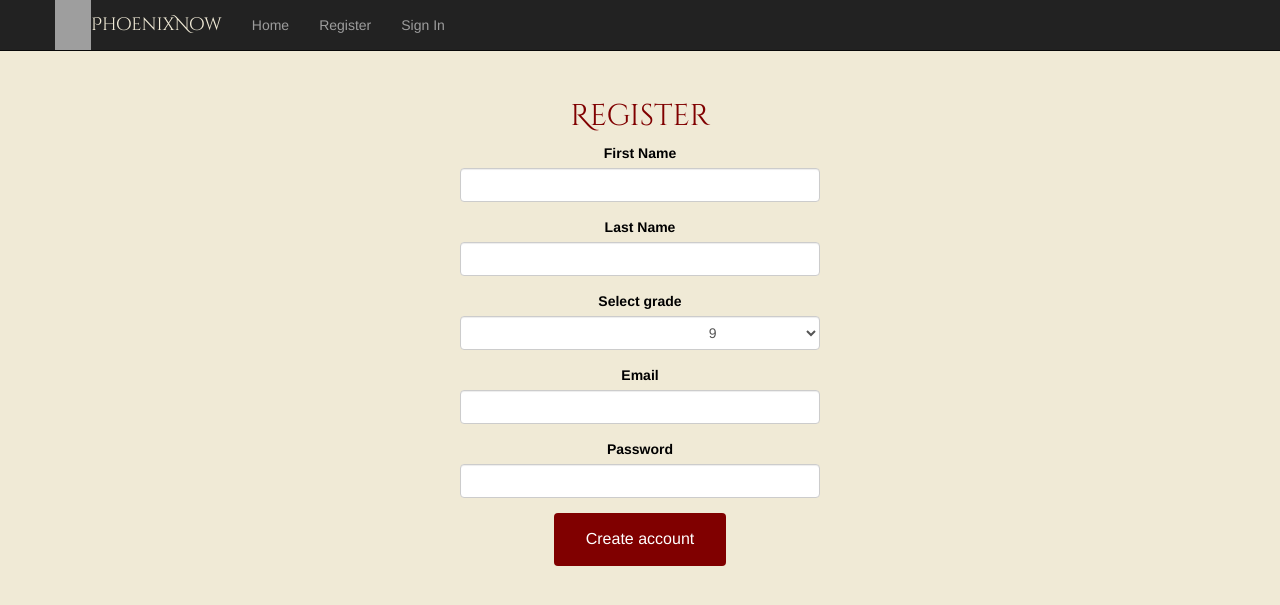
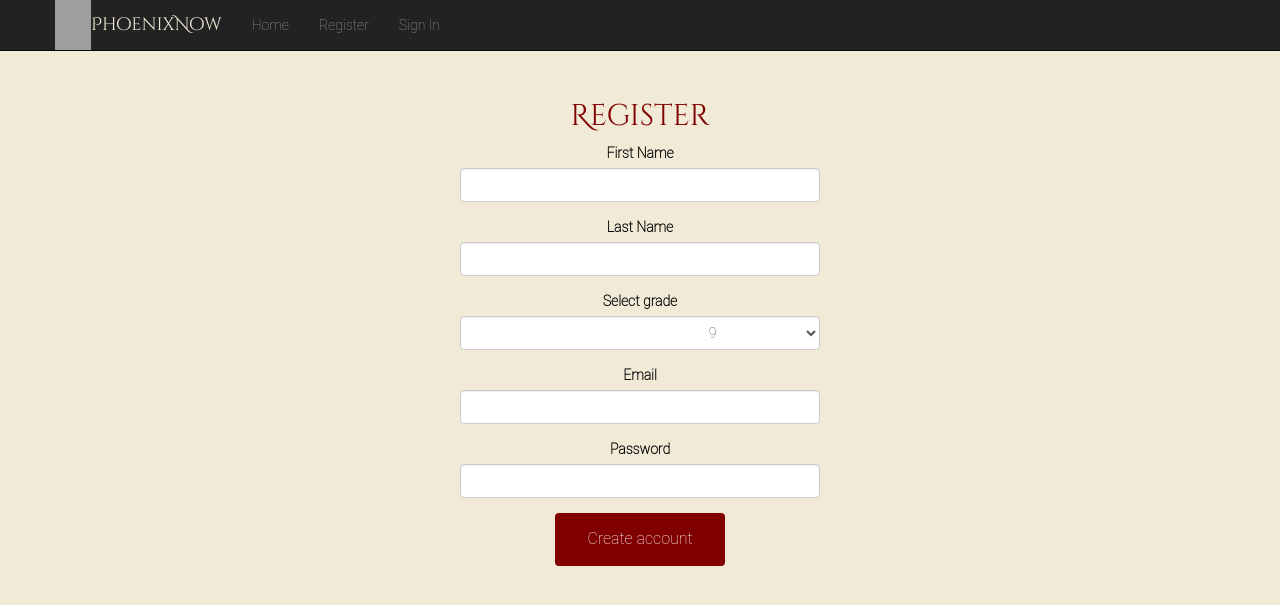
Before and after one commit to ECGHelloWorld/PhoenixNow, a Flask app: page /signup in a window 1280 px wide. Shown: the top 605 px of the page. Run offline with Flask 2, Linux system fonts and the light colour scheme; some libraries are stand-ins or nearby versions; grey boxes are pictures that could not be loaded.

Commit message:
orginization ....... <<<<<>>>>>

```diff
--- a/PhoenixNow/static/styles.css
+++ b/PhoenixNow/static/styles.css
@@ -1,28 +1,29 @@
 body {
     padding-top: 80px;
-    background: #F0EAD6;
+
 }
 
 body.background {
+    padding-top: 80px;
+
     font-family: "Roboto Thin", "Calibri", "Times New Roman", serif;
-  /* Permalink - use to edit and share this gradient: http://colorzilla.com/gradient-editor/#a90329+10,ffffff+100 */
 
+    background: #F0EAD6;
     margin: 0;
+
+    color: #800000;
+
+}
+
+body.homebackground {
+
     background: url(/static/images/homepagebackground.png) no-repeat center center fixed;
     -webkit-background-size: cover;
     -moz-background-size: cover;
     -o-background-size: cover;
     background-size: cover;
+}
 
-  padding-top: 30px;
-  color: #800000;
-   /* text-shadow:
-   -1px -1px 0 #000,
-    1px -1px 0 #000,
-    -1px 1px 0 #000,
-     1px 1px 0 #000;*/
-
-}
 .container {
     text-align: center;
 }
--- a/PhoenixNow/templates/home.html
+++ b/PhoenixNow/templates/home.html
@@ -109,7 +109,7 @@
     <link rel="stylesheet" href="/static/styles.css">
 </head>
 
-<body class="background" style=" font-family: 'Cinzel Decorative', cursive;">
+<body class="homebackground" style=" font-family: 'Cinzel Decorative', cursive;">
 
 <div class="container">
 <div>
--- a/PhoenixNow/templates/layout.html
+++ b/PhoenixNow/templates/layout.html
@@ -60,7 +60,7 @@
   {% endwith %}
 </div>
 
-<body>
+<body class="background">
  {% block content %}
  {% endblock %}
 </body>
```
